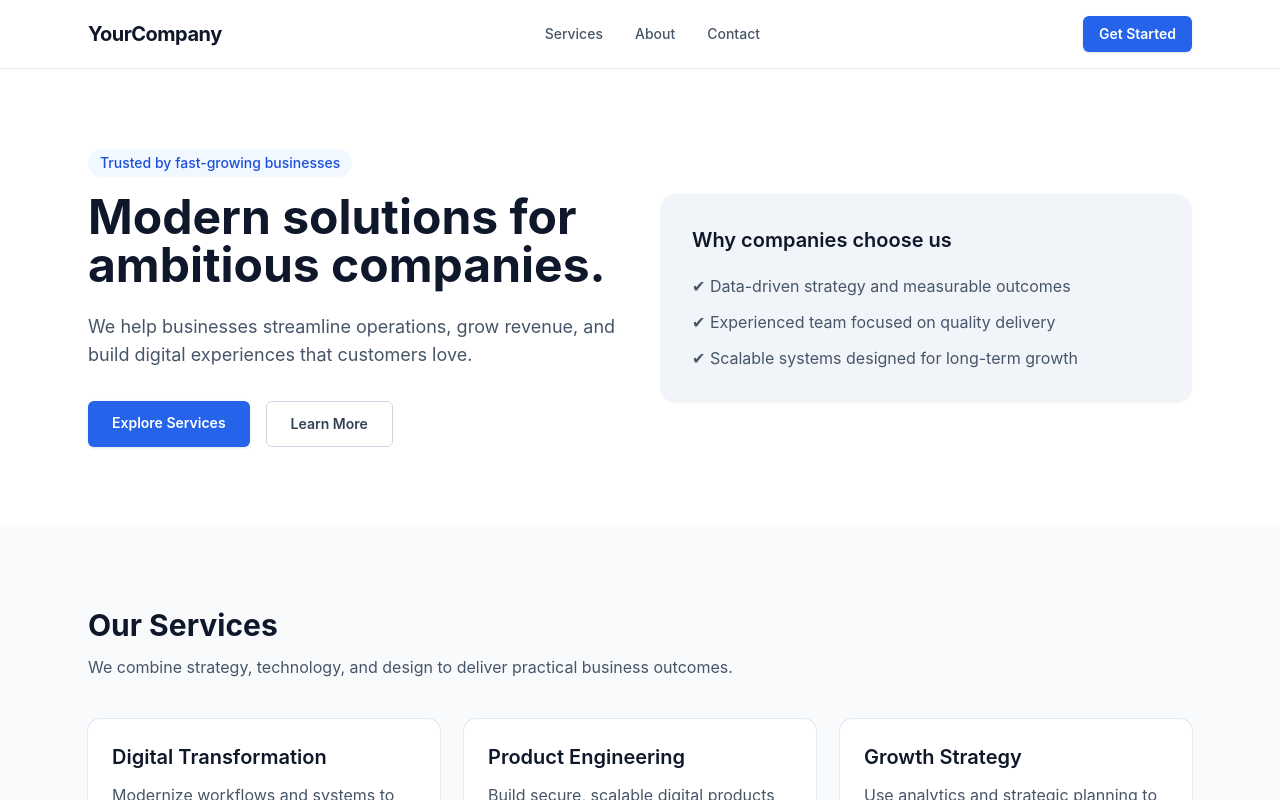
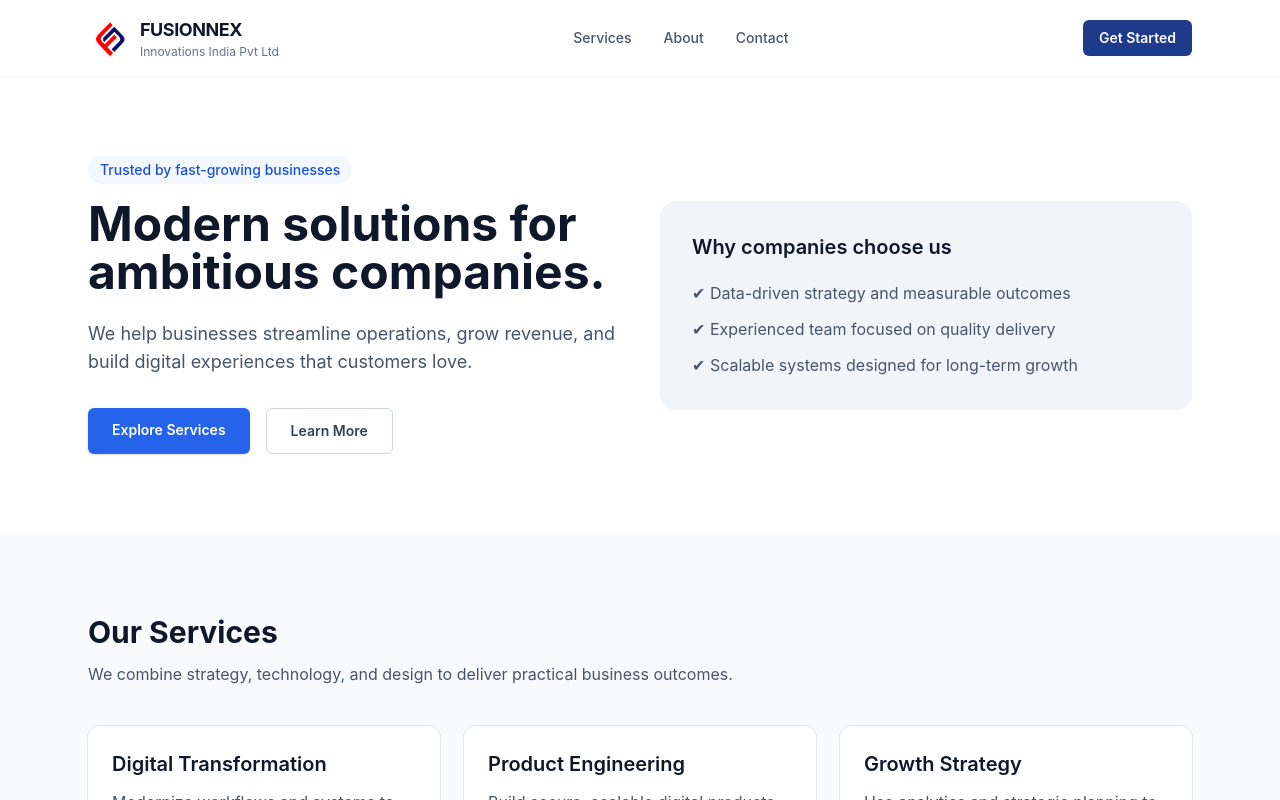
Before and after one commit to Tjyothikrishna/website, a React (Vite) app: page / in a window 1280 px wide. Shown: the top 800 px of the page. Built offline with nearby package versions, Linux system fonts and the light colour scheme.

Commit message:
Update navbar branding with logo and styled CTA

```diff
--- a/src/components/Navbar.jsx
+++ b/src/components/Navbar.jsx
@@ -1,3 +1,5 @@
+import logo from '../assets/Fusionnexlogo.jpg';
+
 // Responsive navigation bar with anchor links for quick section access.
 const Navbar = () => {
   const links = [
@@ -7,10 +9,14 @@ const Navbar = () => {
   ];
 
   return (
-    <header className="sticky top-0 z-50 border-b border-slate-200 bg-white/90 backdrop-blur">
+    <header className="sticky top-0 z-50 bg-white shadow-sm">
       <div className="mx-auto flex w-full max-w-6xl items-center justify-between px-6 py-4">
-        <a href="#" className="text-xl font-bold tracking-tight text-slate-900">
-          YourCompany
+        <a href="#" className="flex items-center gap-3">
+          <img src={logo} alt="Fusionnex logo" className="h-10 w-10 rounded object-cover" />
+          <span className="flex flex-col leading-tight">
+            <span className="text-lg font-bold tracking-tight text-slate-900">FUSIONNEX</span>
+            <span className="text-xs text-slate-500">Innovations India Pvt Ltd</span>
+          </span>
         </a>
 
         <nav aria-label="Primary navigation" className="hidden gap-8 md:flex">
@@ -27,7 +33,7 @@ const Navbar = () => {
 
         <a
           href="#contact"
-          className="rounded-md bg-brand-500 px-4 py-2 text-sm font-semibold text-white shadow transition hover:bg-brand-700"
+          className="rounded-md bg-blue-900 px-4 py-2 text-sm font-semibold text-white transition duration-300 hover:bg-red-600"
         >
           Get Started
         </a>
```
Also changed, not shown: test.txt (added).
